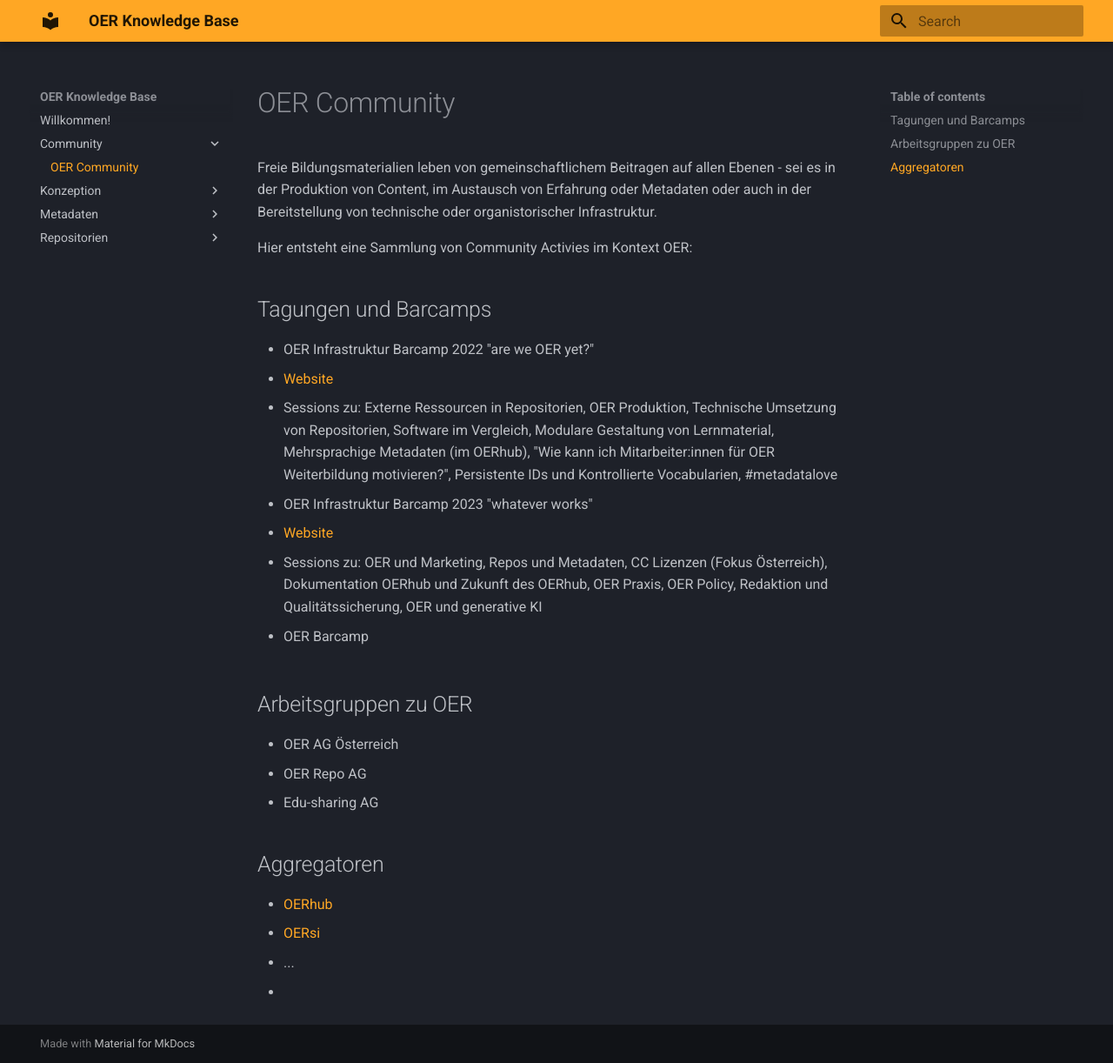
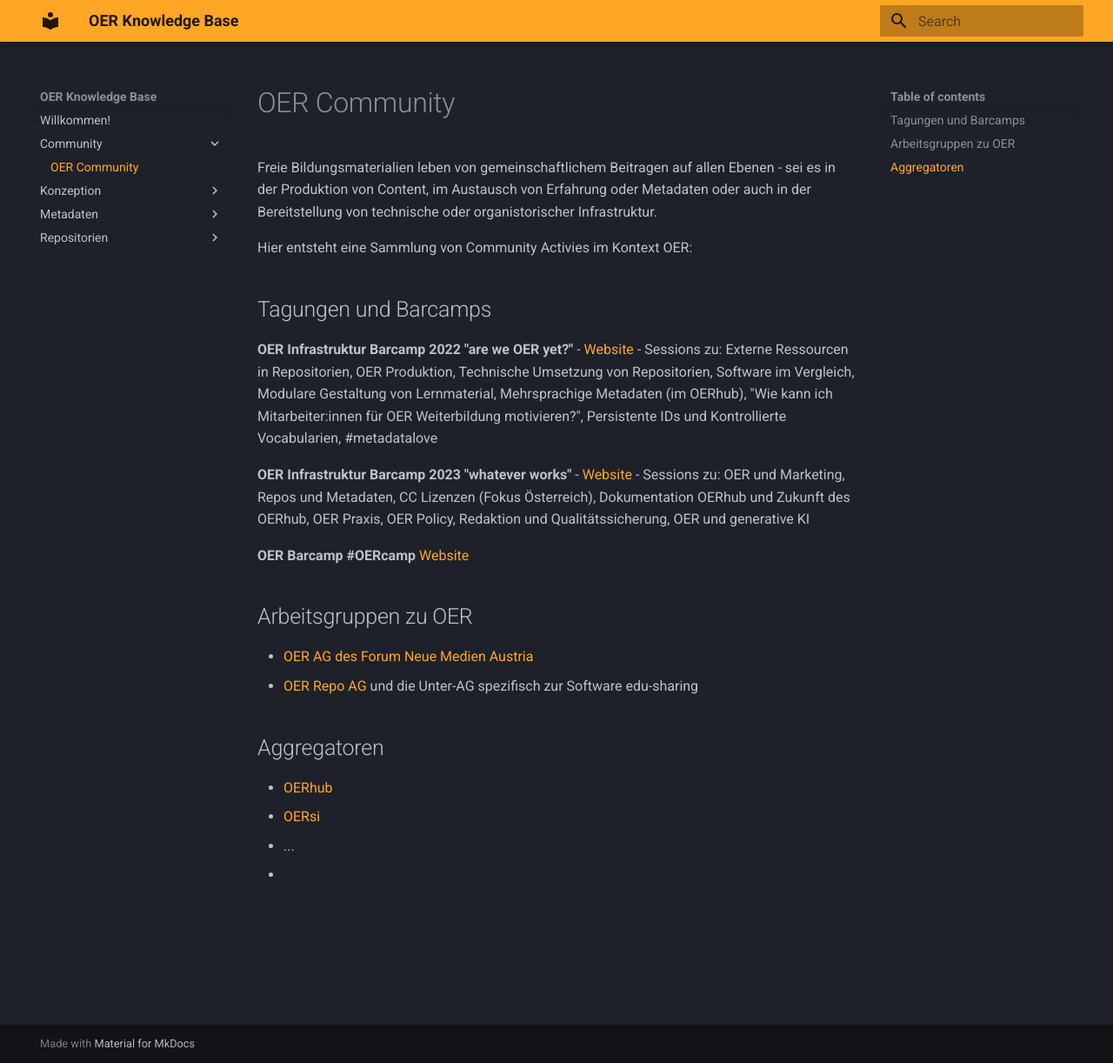
Before and after one commit to oerBASE/knowledgebase, an MkDocs documentation site: the page built from docs/Community/contribute.md, in a window 1280 px wide and 1222 px high. Shown: the whole window at 87% size. Built offline with MkDocs 1.6.1 and Material for MkDocs 9.7.7, drawn with Linux system fonts in a browser that asks for light colours.

Commit message:
Update contribute.md

```diff
--- a/docs/Community/contribute.md
+++ b/docs/Community/contribute.md
@@ -6,23 +6,23 @@ Hier entsteht eine Sammlung von Community Activies im Kontext OER:
 
 ## Tagungen und Barcamps
 
-- OER Infrastruktur Barcamp 2022 "are we OER yet?"
+**OER Infrastruktur Barcamp 2022 "are we OER yet?"**
   - [Website](https://oerbase.github.io/Barcamp/)
   - Sessions zu: Externe Ressourcen in Repositorien, OER Produktion, Technische Umsetzung von Repositorien, Software im Vergleich, Modulare Gestaltung von Lernmaterial,
 Mehrsprachige Metadaten (im OERhub), "Wie kann ich Mitarbeiter:innen für OER Weiterbildung motivieren?", Persistente IDs und Kontrollierte Vocabularien, #metadatalove
 
-- OER Infrastruktur Barcamp 2023 "whatever works"
+**OER Infrastruktur Barcamp 2023 "whatever works"**
   - [Website](https://oerbase.github.io/Barcamp2/barcamp-2/)
   - Sessions zu: OER und Marketing, Repos und Metadaten, CC Lizenzen (Fokus Österreich), Dokumentation OERhub und Zukunft des OERhub, OER Praxis, OER Policy, Redaktion und Qualitätssicherung, OER und generative KI
 
- - OER Barcamp
+**OER Barcamp #OERcamp**
+[Website](https://www.oercamp.de/)
 
 
 ## Arbeitsgruppen zu OER
 
-- OER AG Österreich
-- OER Repo AG
-- Edu-sharing AG
+- [OER AG des Forum Neue Medien Austria](https://www.fnma.at/arbeitsgruppen/open-educational-resources)
+- [OER Repo AG](https://www.oer-repo-ag.de/) und die Unter-AG spezifisch zur Software edu-sharing
 
 ## Aggregatoren
 
```
